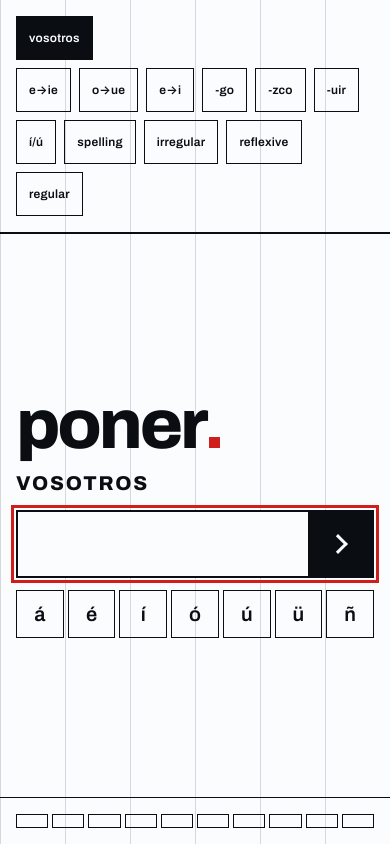
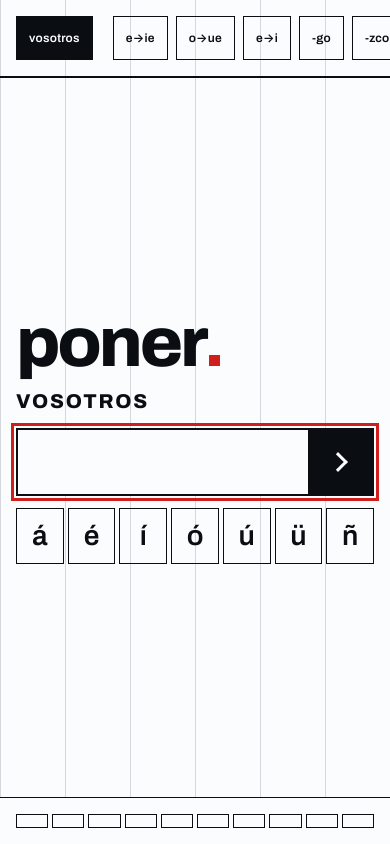
Before and after one commit to highestinthesky/spanish-practice, a website: page index.html in a window 390 px wide. Drawn offline with Linux system fonts and the light colour scheme.

Commit message:
Polish drill UX: meter overflow, key size, spacing, faster advance
- Keep the bottom meter on screen (sticky, safe-area padding, no flex overflow)
- Accent keys use the input text size and a taller hit area
- Tighter stage padding; filter chips scroll in one row on narrow screens
- Correct-answer advance 600ms -> 320ms, with a short fade-in on the next verb

```diff
--- a/css/app.css
+++ b/css/app.css
@@ -75,7 +75,7 @@ input:read-only { cursor: default; }
   position: relative;
   display: grid; grid-template-columns: repeat(var(--grid-cols), minmax(0, 1fr));
   align-content: center; row-gap: var(--space-sm);
-  padding-block: var(--space-2xl);
+  padding-block: var(--space-xl);
 }
 .stage > * { grid-column: 1 / -1; min-width: 0; padding-inline: var(--gutter); }
 
@@ -132,15 +132,18 @@ input:read-only { cursor: default; }
   transform: translateY(-3px) rotate(45deg);
 }
 
+.stage[data-mode="asking"] .verb, .stage[data-mode="asking"] .person { animation: enter var(--dur-slow) var(--ease-out); }
+@keyframes enter { from { opacity: 0; transform: translateY(6px); } }
+
 .stage[data-mode="correct"] .answer-row { background: var(--color-ink); color: var(--color-paper); }
 .stage[data-mode="correct"] .submit { background: var(--color-paper); color: var(--color-ink); border-left-color: var(--color-paper); }
 
 /* Accent keys */
 .keys { grid-column: 1 / span 8; display: flex; gap: var(--space-2xs); }
 .key {
-  flex: 1 1 0; min-width: 0; min-height: 48px; padding: 0;
+  flex: 1 1 0; min-width: 0; min-height: 56px; padding: 0;
   border: var(--rule-hair) solid var(--color-ink); background: transparent;
-  font-size: 20px; font-weight: 600; white-space: nowrap;
+  font-size: var(--text-input); font-weight: 600; line-height: 1; white-space: nowrap;
 }
 .key:hover { background: var(--color-paper-3); }
 .key:active { background: var(--color-ink); color: var(--color-paper); }
@@ -200,16 +203,18 @@ input:read-only { cursor: default; }
 
 /* Meter: last ten results as a ruled figure, accuracy as digits */
 .meter {
-  display: flex; align-items: center; gap: var(--space-md);
-  padding: var(--space-md) var(--gutter);
+  position: sticky; bottom: 0; z-index: 3;
+  display: flex; align-items: center; gap: var(--space-md); min-width: 0;
+  padding: var(--space-md) var(--gutter) max(var(--space-md), env(safe-area-inset-bottom));
   border-top: var(--rule-hair) solid var(--color-ink);
+  background: var(--color-paper);
 }
-.bars { flex: 1; max-width: 360px; display: grid; grid-template-columns: repeat(10, minmax(0, 1fr)); gap: var(--space-2xs); }
+.bars { flex: 1; min-width: 0; max-width: 360px; display: grid; grid-template-columns: repeat(10, minmax(0, 1fr)); gap: var(--space-2xs); }
 .bar { height: 14px; border: var(--rule-hair) solid var(--color-ink); }
 .bar[data-state="ok"] { background: var(--color-ink); }
 .bar[data-state="no"] { background: var(--color-accent); border-color: var(--color-accent); }
 .acc {
-  min-width: 3ch; text-align: right; line-height: 1;
+  flex: none; min-width: 3ch; text-align: right; line-height: 1;
   font-size: 28px; font-weight: 800; letter-spacing: var(--tracking-display); font-variant-numeric: tabular-nums;
 }
 .acc::after { content: "%"; font-size: 14px; letter-spacing: 0; margin-left: 2px; }
@@ -217,14 +222,18 @@ input:read-only { cursor: default; }
 
 @media (max-width: 700px) {
   .answer, .keys { grid-column: 1 / -1; }
-  .stage { padding-block: var(--space-xl); }
+  .stage { padding-block: var(--space-lg); }
+  .top { flex-wrap: nowrap; overflow-x: auto; scrollbar-width: none; }
+  .top::-webkit-scrollbar { display: none; }
+  .top .chips { flex-wrap: nowrap; }
+  .chip { flex: none; }
 }
 
 @media (max-height: 560px) {
   .stage { padding-block: var(--space-sm); row-gap: var(--space-xs); }
   .answer-input { height: 52px; }
   .submit { width: 52px; }
-  .keys .key { min-height: 44px; }
+  .keys .key { min-height: 44px; font-size: 22px; }
   .meter { padding-block: var(--space-xs); }
   /* One scrolling row of chips instead of a wrapped block; the page itself never scrolls sideways. */
   .top { flex-wrap: nowrap; overflow-x: auto; scrollbar-width: none; padding-block: var(--space-xs); }
--- a/js/ui/app.js
+++ b/js/ui/app.js
@@ -4,7 +4,7 @@
   const $ = (id) => document.getElementById(id);
 
   const ACCENT_KEYS = ['á', 'é', 'í', 'ó', 'ú', 'ü', 'ñ'];
-  const CORRECT_DELAY_MS = 600;
+  const CORRECT_DELAY_MS = 320;
 
   const session = D.createSession({ verbs: D.verbs, tenses: D.tenses, store: D.store });
 
```
